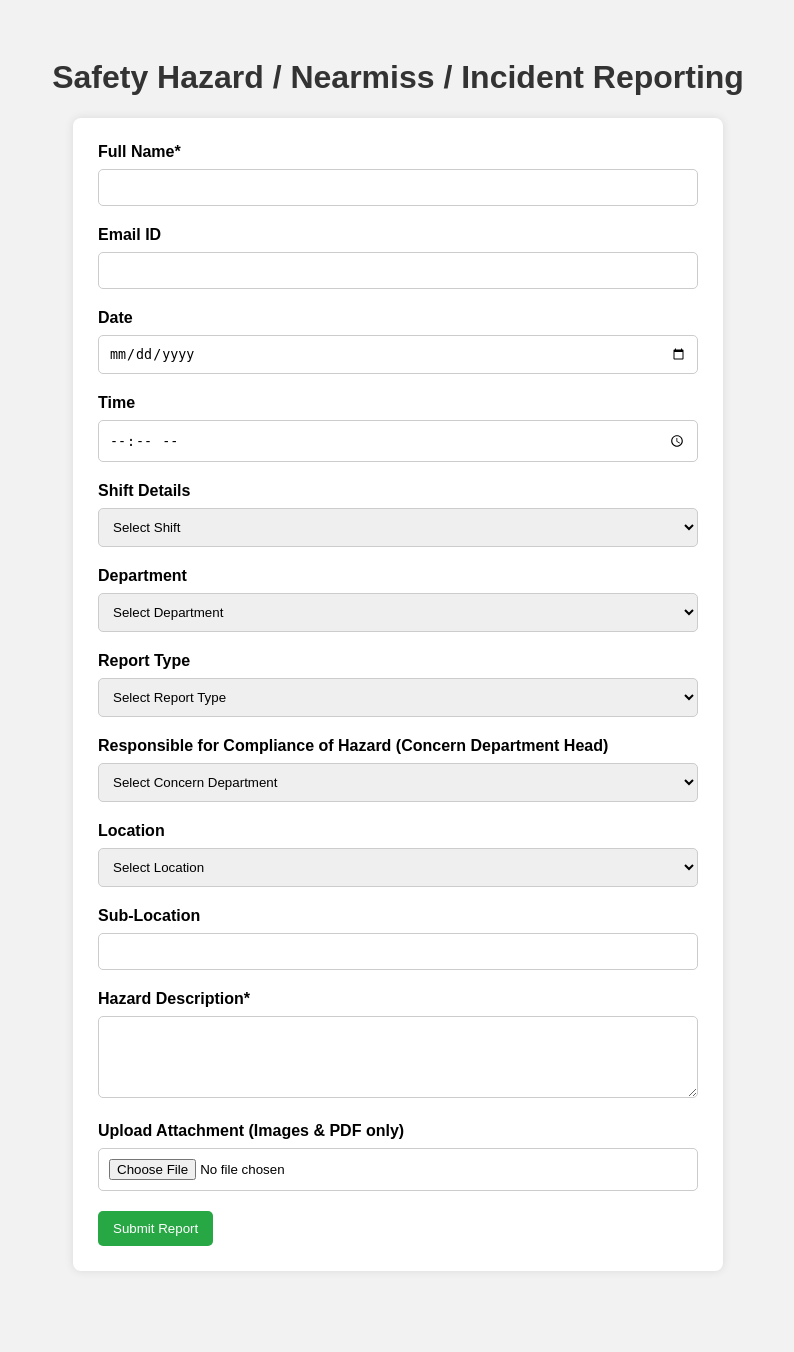
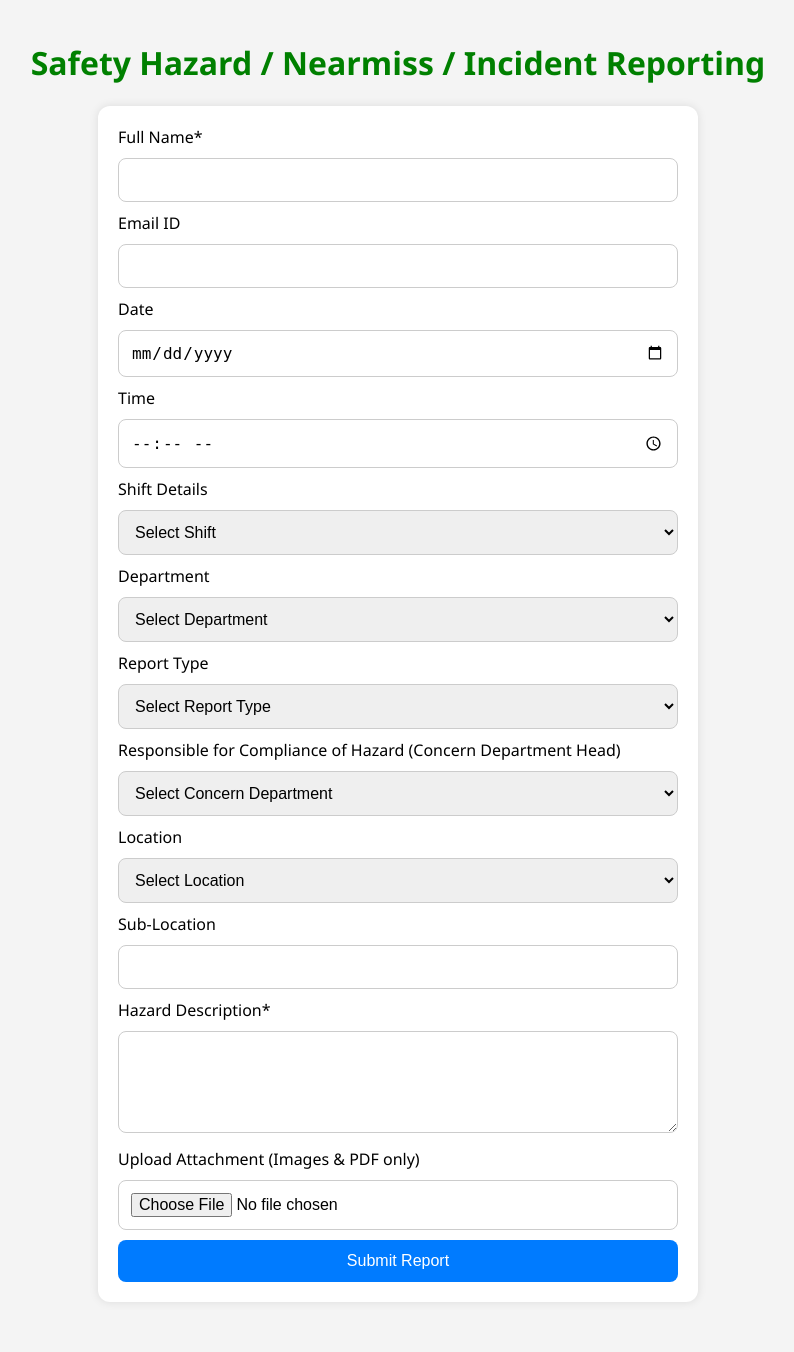
Before and after one commit to Rohitram-cyber/FinalTest, a Flask app: page / in a window 1280 px wide. Shown: the whole page, without its empty margins (242-1036 px from the left). Before the commit the page ends 1271 px from the top, so only its background shows below. Run offline with Flask 3, Linux system fonts and the light colour scheme.

Commit message:
Update index.html

```diff
--- a/templates/index.html
+++ b/templates/index.html
@@ -1,51 +1,12 @@
 <!DOCTYPE html>
 <html>
     <head>
+        <meta charset="UTF-8">
         <title>Safety Hazard Reporting Form</title>
-    <style>
-        body {
-            font-family: Arial, sans-serif;
-            background-color: #f2f2f2;
-            padding: 30px;
-        }
-        h1 {
-            text-align: center;
-            color: #333;
-        }
-        form {
-            background: #fff;
-            padding: 25px;
-            border-radius: 8px;
-            max-width: 600px;
-            margin: auto;
-            box-shadow: 0 0 10px rgba(0,0,0,0.1);
-        }
-        label {
-            font-weight: bold;
-        }
-        input, select, textarea {
-            width: 100%;
-            margin: 8px 0 20px 0;
-            padding: 10px;
-            box-sizing: border-box;
-            border: 1px solid #ccc;
-            border-radius: 5px;
-        }
-        button {
-            padding: 10px 15px;
-            background-color: #28a745;
-            border: none;
-            color: white;
-            border-radius: 5px;
-            cursor: pointer;
-        }
-        button:hover {
-            background-color: #218838;
-        }
-    </style>
+        <link rel="stylesheet" href="style.css">
     </head>
+
 <body>
-
     <h1>Safety Hazard / Nearmiss / Incident Reporting</h1>
 
     <form method="POST" enctype="multipart/form-data" onsubmit="return disableButton(this);">
@@ -138,7 +99,6 @@
     </script>
 
     <button type="submit">Submit Report</button>
-</form>
 
     <script>
       function disableButton(form) {
```
Lines whose indentation alone changed are shown as unchanged.
